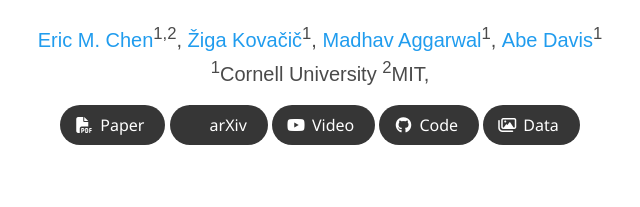
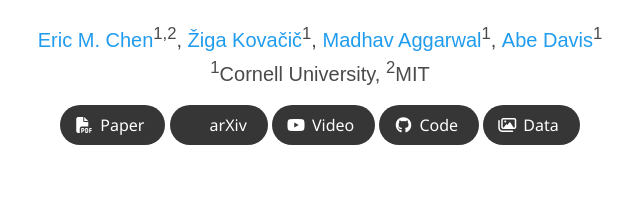
Before and after one commit to pocket-timelapse/pocket-timelapse.github.io, a plain HTML site: page index.html in a window 1280 px wide. Shown: the part 157-364 px from the top of the page, 320-960 px from the left. Drawn offline with nearby package versions, Linux system fonts and the light colour scheme; some icons are missing; a web font is replaced by a local one.

Commit message:
Update index.html with acm link

```diff
--- a/index.html
+++ b/index.html
@@ -92,14 +92,14 @@
                         </div>
 
                         <div class="is-size-5 publication-authors">
-                            <span class="author-block"><sup>1</sup>Cornell University</span>
-                            <span class="author-block"><sup>2</sup>MIT,</span>
+                            <span class="author-block"><sup>1</sup>Cornell University,</span>
+                            <span class="author-block"><sup>2</sup>MIT</span>
                         </div>
 
                         <div class="column has-text-centered">
                             <div class="publication-links">
                                 <span class="link-block">
-                                    <a href="#" class="external-link button is-normal is-rounded is-dark"> <span
+                                    <a href="https://doi.org/10.1145/3721238.3730594" class="external-link button is-normal is-rounded is-dark"> <span
                                             class="icon"><i class="fas fa-file-pdf"></i></span>
                                         <span>Paper</span>
                                     </a>
```
